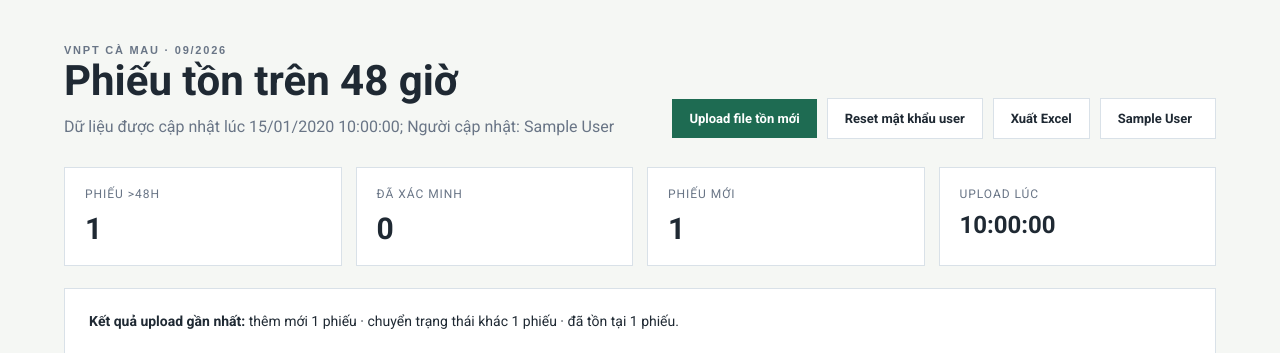
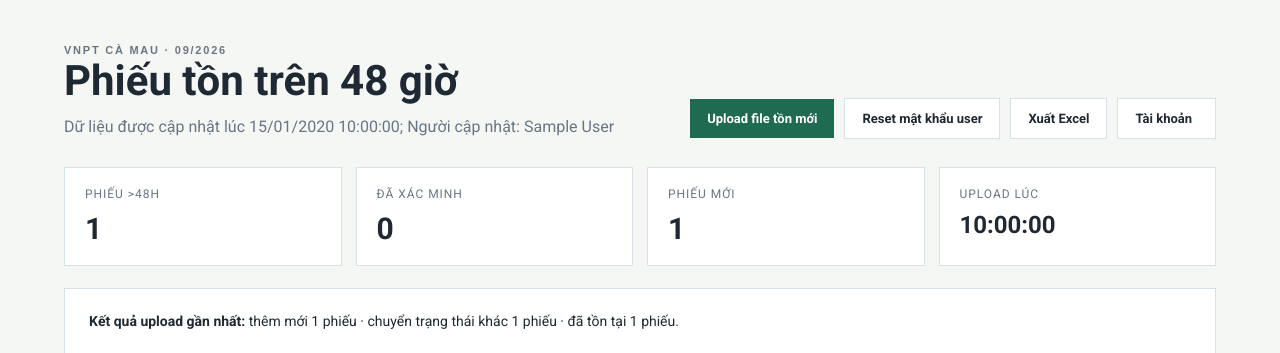
Before and after one commit to caotrinhan/phieuton, a Flask app: page / in a window 1280 px wide. Shown: the part 68-421 px from the top of the page. Run offline with Flask 3, Linux system fonts and the light colour scheme; a user stored in the database is signed in; tables that the repository leaves empty hold one stand-in row (values such as "Sample post"); parts of the project's set-up code (start-up, migrations or seed data) failed here and were passed over; some libraries are stand-ins or nearby versions.

Commit message:
Đổi mk 8

```diff
--- a/app/templates/dashboard.html
+++ b/app/templates/dashboard.html
@@ -14,7 +14,7 @@
           Reset mật khẩu user
         </button>
 
-<!-- Chuyển sang dùng thẻ <dialog> chuẩn giao diện hệ thống -->
+        <!-- Modal Quản trị: Reset mật khẩu người dùng (Chuẩn thẻ dialog) -->
         <dialog class="reason-modal" id="adminResetModal">
           <div class="modal-card">
             <form method="POST" action="{{ url_for('main.admin_reset_password_user') }}">
@@ -58,11 +58,10 @@
       <!-- Menu tài khoản thuần CSS tích hợp sẵn nằm ở cùng bên phải -->
       <div class="user-menu-dropdown" style="position: relative; display: inline-block;">
         <button class="button secondary user-menu-btn" type="button" id="userMenuToggle" style="background: #fff; display: flex; align-items: center; gap: 6px;">
-          <span>{{ current_user.full_name or current_user.email }}</span>
+          <span>Tài khoản</span>
           <i class="fas fa-chevron-down" style="font-size: 10px;"></i>
         </button>
         <div id="userMenuDropdownContent" style="display: none; position: absolute; right: 0; top: 105%; background: #fff; border: 1px solid var(--line); box-shadow: 0 8px 24px rgba(0,0,0,0.12); border-radius: 4px; min-width: 180px; z-index: 1000; padding: 6px 0;">
-
           <button type="button" id="openChangePasswordBtn" style="width: 100%; text-align: left; background: none; border: none; padding: 10px 16px; font: 13px Arial,sans-serif; cursor: pointer; color: var(--ink); display: flex; align-items: center; gap: 8px;" onmouseover="this.style.background='#f5f7f4'" onmouseout="this.style.background='transparent'">
             <i class="fas fa-key" style="color: var(--green);"></i> Đổi mật khẩu
           </button>
@@ -254,7 +253,7 @@
   </div>
 </dialog>
 
-<!-- Modal Đổi Mật Khẩu (Dùng thẻ dialog chuẩn giao diện hệ thống để không bị lỗi CSS và không tự động hiện) -->
+<!-- Modal Đổi Mật Khẩu (Chuẩn thẻ dialog) -->
 <dialog class="reason-modal" id="changePasswordModal">
   <div class="modal-card">
     <div class="modal-header">
@@ -267,7 +266,7 @@
     </div>
     <form class="modal-form" action="{{ url_for('main.change_password') }}" method="POST">
       <label for="new_password">Mật khẩu mới</label>
-      <input type="password" id="new_password" name="new_password" required placeholder="Nhập mật khẩu mới ..." style="width: 100%; padding: 10px; border: 1px solid var(--line); border-radius: 4px; margin-bottom: 14px; font: inherit;">
+      <input type="password" id="new_password" name="new_password" required placeholder="Nhập mật khẩu mới..." style="width: 100%; padding: 10px; border: 1px solid var(--line); border-radius: 4px; margin-bottom: 14px; font: inherit;">
 
       <label for="confirm_password">Xác nhận mật khẩu mới</label>
       <input type="password" id="confirm_password" name="confirm_password" required placeholder="Nhập lại mật khẩu mới..." style="width: 100%; padding: 10px; border: 1px solid var(--line); border-radius: 4px; margin-bottom: 14px; font: inherit;">
@@ -329,19 +328,26 @@
     });
   }
 
+  // Xử lý mở modal cập nhật phiếu hoặc thông báo xác nhận khi chưa đăng nhập
   document.querySelectorAll('[data-modal]').forEach(function(button){
     button.addEventListener('click', function(e){
       e.preventDefault();
+
       if (!isAuthenticated) {
+        var userConfirmed = confirm('Bạn cần đăng nhập hệ thống để có thể nhập lý do tồn hoặc upload hình ảnh minh họa.\n\nBạn có muốn chuyển đến trang đăng nhập ngay bây giờ không?');
+        if (userConfirmed) {
           window.location.href = "{{ url_for('auth.login', next=request.path) }}";
+        }
         return;
       }
+
       var ticketUnit = button.getAttribute('data-ticket-unit');
       var hasPermission = isAdmin || allowedUnits.includes(ticketUnit);
       if (!hasPermission) {
         alert('Đơn vị của bạn không quản lý tổ kỹ thuật này (' + ticketUnit + '). Bạn không thể cập nhật phiếu này.');
         return;
       }
+
       var modalId = button.dataset.modal;
       var modal = document.getElementById(modalId);
       if (modal) {
@@ -408,7 +414,7 @@
   document.querySelector('[data-close-image]')?.addEventListener('click', function(){
     if(imageModal) imageModal.close();
   });
-})();
+
   // Xử lý mở/đóng modal Reset mật khẩu Admin (Dùng thẻ dialog)
   var adminResetModal = document.getElementById('adminResetModal');
   var openAdminResetBtn = document.getElementById('openAdminResetBtn');
@@ -425,5 +431,6 @@
       adminResetModal.close();
     });
   }
+})();
 </script>
 {% endblock %}
```
Lines whose indentation alone changed are shown as unchanged.
